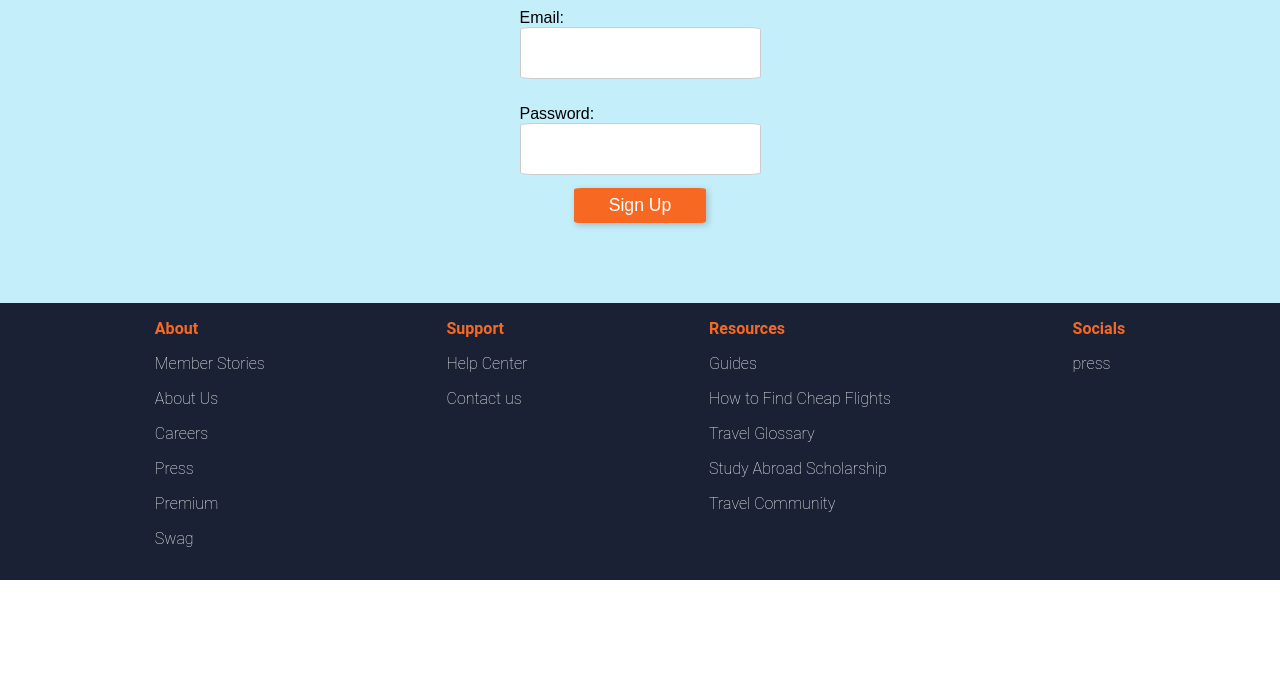
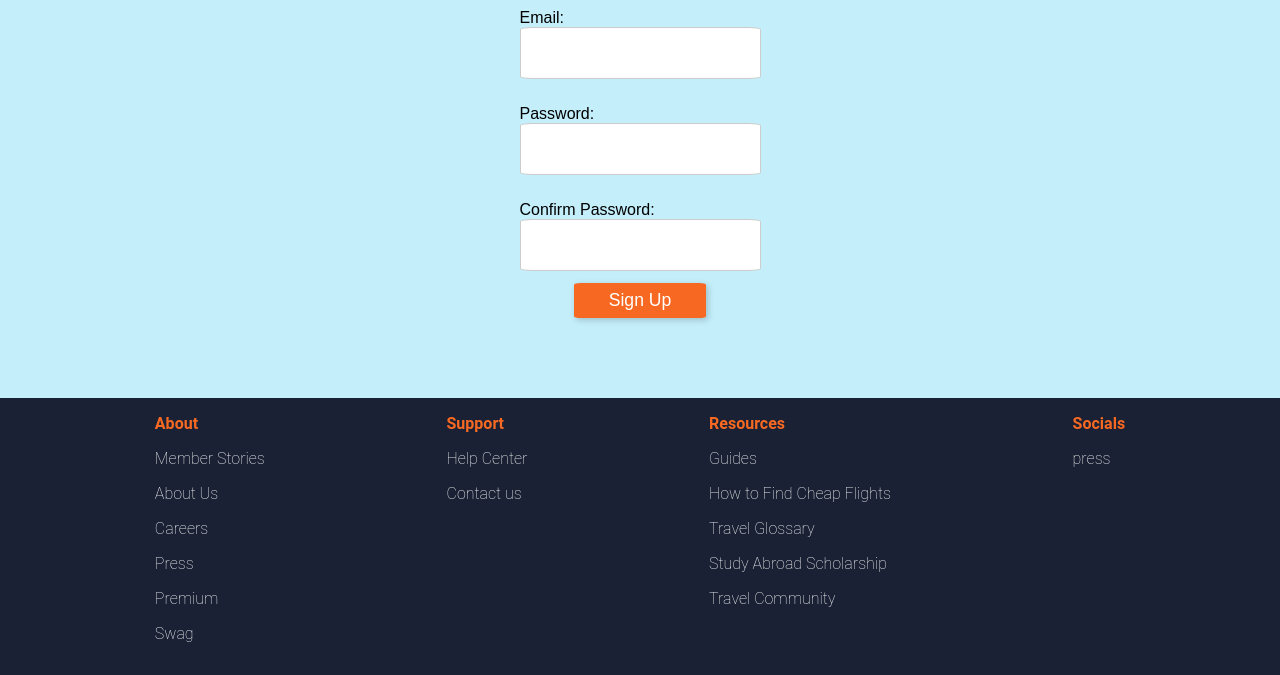
Before and after one commit to 00sand/travelclub, a plain HTML site: page signup.html in a window 1280 px wide. Shown: the part 250-925 px from the top of the page. Before the commit the page ends 830 px from the top, so only its background shows below. Drawn offline with Linux system fonts and the light colour scheme; no server answers.

Commit message:
Update signup.html

```diff
--- a/signup.html
+++ b/signup.html
@@ -128,6 +128,14 @@
                         <label for="password">Password: </label>
 
                         <input type="password" name="password" id="password" required>
+
+                    </div>
+
+                      <div class="form-input">
+
+                        <label for="password">Confirm Password: </label>
+
+                        <input type="password" name="password" id="passwordCon" required>
 
                     </div>
 
```
